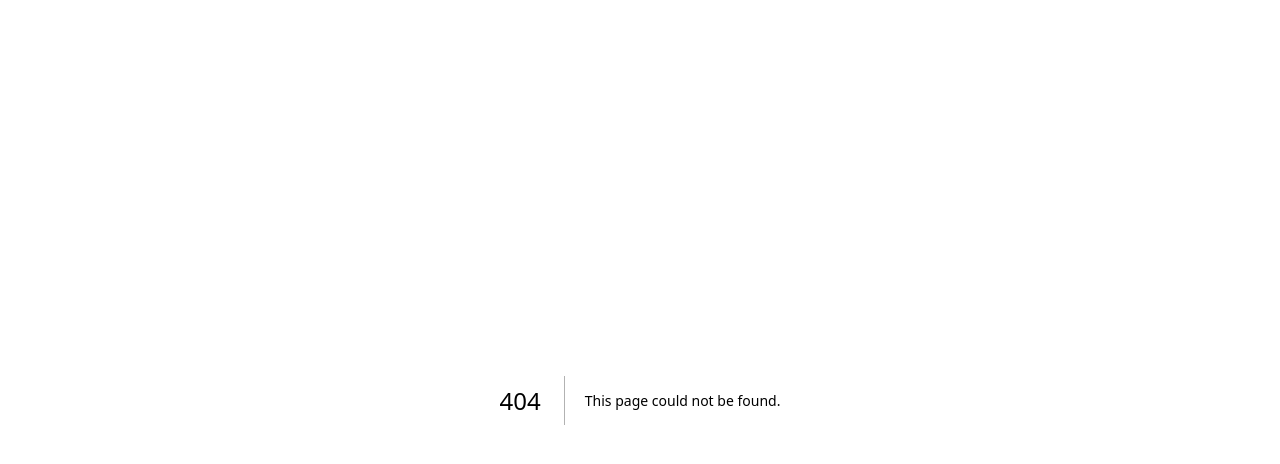
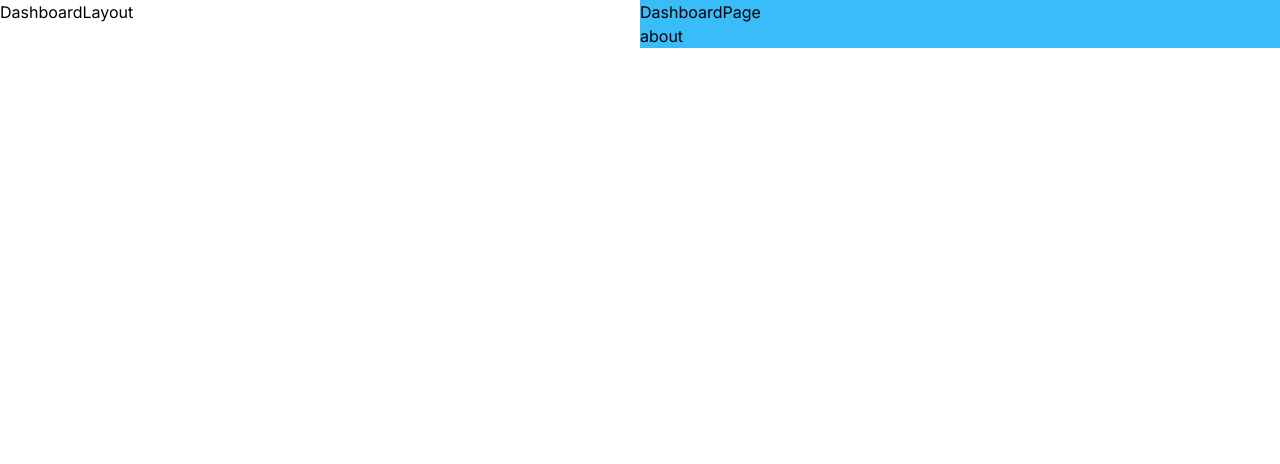
Before and after one commit to khairul-1/PetAdoptionNextJs, a Next.js app: page /dashboard in a window 1280 px wide. Before the commit this address had no page. Shown: the top 464 px of the page. Built offline with nearby package versions, Linux system fonts and the light colour scheme.

Commit message:
layout_WIP

```diff
--- a/next.config.mjs
+++ b/next.config.mjs
@@ -1,4 +1,15 @@
 /** @type {import('next').NextConfig} */
-const nextConfig = {};
+const nextConfig = {
+  images: {
+    remotePatterns: [
+      {
+        protocol: "https",
+        hostname: "s3.amazonaws.com",
+        port: "",
+        // pathname: '/my-bucket/**',
+      },
+    ],
+  },
+};
 
 export default nextConfig;
--- /dev/null
+++ b/src/app/(rootlayout)/about/page.tsx
@@ -0,0 +1,7 @@
+import React from "react";
+
+function AboutPage() {
+  return <div>AboutPage</div>;
+}
+
+export default AboutPage;
--- /dev/null
+++ b/src/app/(rootlayout)/blog/[blogId]/page.tsx
@@ -0,0 +1,13 @@
+import React from "react";
+
+function BlogIdPage({ params }: { params: { blogId: string } }) {
+  //   console.log(params);
+  return (
+    <div>
+      BlogIdPage
+      <div>{params.blogId}</div>
+    </div>
+  );
+}
+
+export default BlogIdPage;
--- /dev/null
+++ b/src/app/(rootlayout)/blog/page.tsx
@@ -0,0 +1,7 @@
+import React from "react";
+
+function BlogPage() {
+  return <div>BlogPage</div>;
+}
+
+export default BlogPage;
--- /dev/null
+++ b/src/app/(rootlayout)/contact/page.tsx
@@ -0,0 +1,7 @@
+import React from "react";
+
+function ContactPage() {
+  return <div>ContactPage</div>;
+}
+
+export default ContactPage;
--- /dev/null
+++ b/src/app/(rootlayout)/layout.tsx
@@ -0,0 +1,7 @@
+import React, { ReactNode } from "react";
+
+function RootLayout({ children }: { children: ReactNode }) {
+  return <div>{children}</div>;
+}
+
+export default RootLayout;
--- /dev/null
+++ b/src/app/dashboard/layout.tsx
@@ -0,0 +1,14 @@
+import React, { ReactNode } from "react";
+
+function DashboardLayout({ children }: { children: ReactNode }) {
+  return (
+    <div className="grid grid-cols-2">
+      DashboardLayout
+      <div className="bg-sky-400">
+        <div>{children}</div>
+      </div>
+    </div>
+  );
+}
+
+export default DashboardLayout;
--- /dev/null
+++ b/src/app/dashboard/page.tsx
@@ -0,0 +1,15 @@
+import Link from "next/link";
+import React from "react";
+
+function DashboardPage() {
+  return (
+    <div>
+      DashboardPage
+      <div>
+        <Link href="/about">about</Link>
+      </div>
+    </div>
+  );
+}
+
+export default DashboardPage;
--- a/src/app/globals.css
+++ b/src/app/globals.css
@@ -2,7 +2,7 @@
 @tailwind components;
 @tailwind utilities;
 
-:root {
+/* :root {
   --foreground-rgb: 0, 0, 0;
   --background-start-rgb: 214, 219, 220;
   --background-end-rgb: 255, 255, 255;
@@ -30,4 +30,4 @@ body {
   .text-balance {
     text-wrap: balance;
   }
-}
+} */
```
